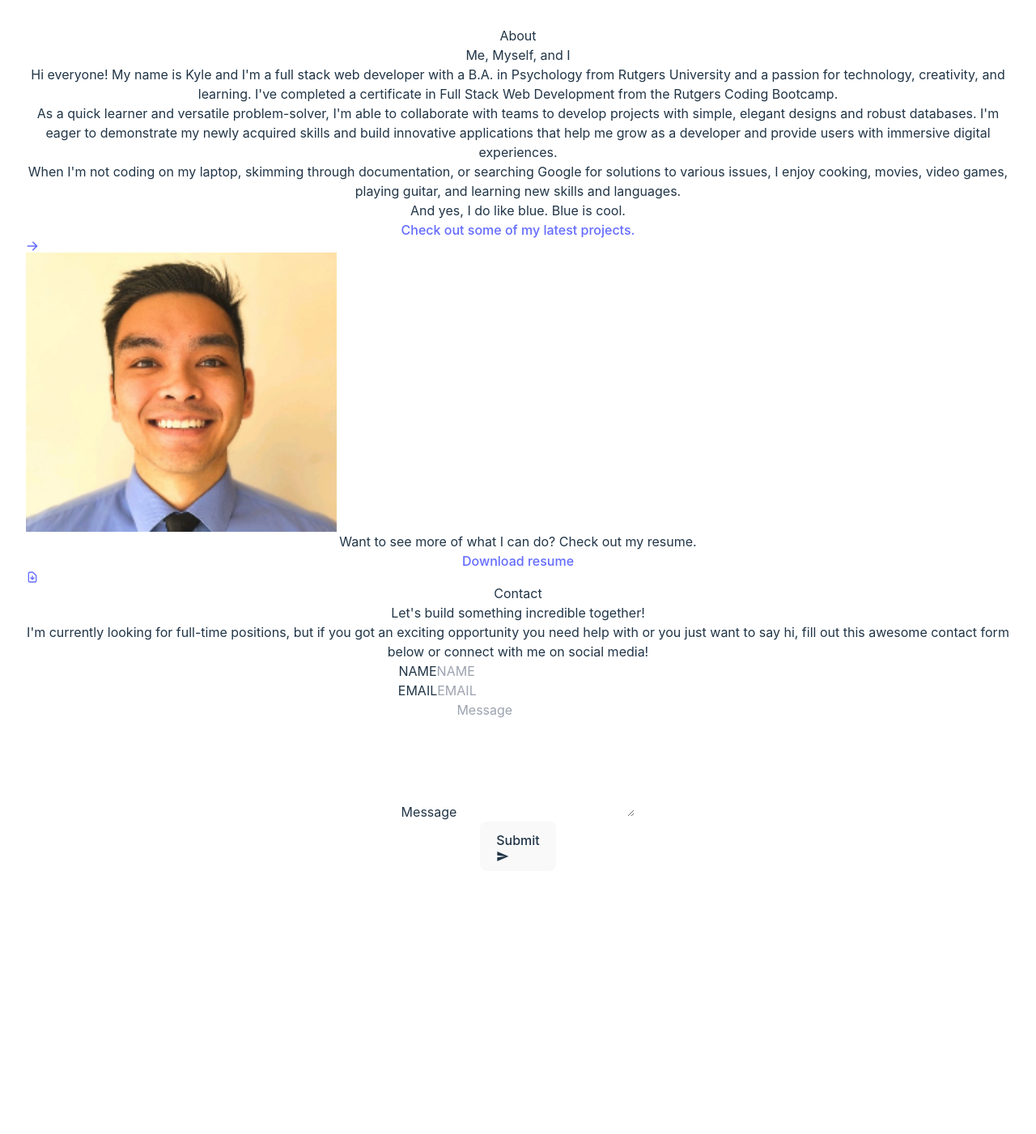
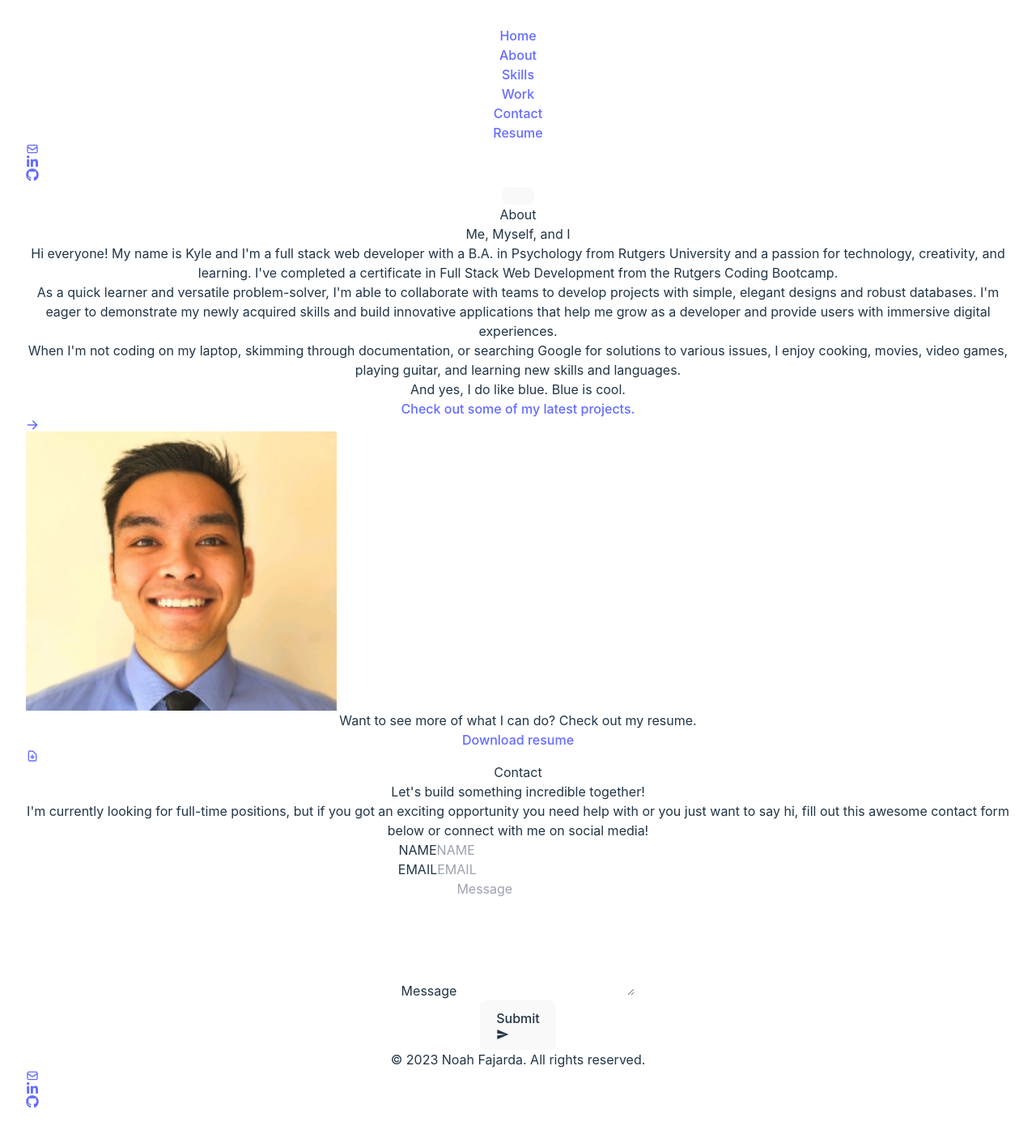
Before and after one commit to noahfajarda/updated-portfolio, a React (Vite) app: page / in a window 1280 px wide. Shown: the whole page at 81% size. Before the commit the page ends 1108 px from the top, so only its background shows below. Built offline with nearby package versions, Linux system fonts and the light colour scheme.

Commit message:
added header and footer

```diff
--- a/src/App.jsx
+++ b/src/App.jsx
@@ -5,6 +5,8 @@ import BackgroundCircles from "./components/BackgroundCircles";
 import CallToAction from "./components/CallToAction";
 import { HiOutlineDocumentDownload } from "react-icons/hi";
 import Contact from "./components/Contact";
+import Footer from "./components/Footer";
+import Header from "./components/Header";
 
 const containerVariants = {
   hidden: {
@@ -33,10 +35,12 @@ const resumeCTA = {
 function App() {
   return (
     <>
+      <Header />
       <BackgroundCircles />
       <About />
       <CallToAction {...resumeCTA} />
       <Contact />
+      <Footer />
     </>
   );
 }
--- /dev/null
+++ b/src/components/Footer.jsx
@@ -0,0 +1,53 @@
+import { FaGithub, FaLinkedinIn } from "react-icons/fa";
+import { HiOutlineMail } from "react-icons/hi";
+
+export default function Footer() {
+  const year = new Date().getFullYear();
+  const devName = "Noah Fajarda";
+
+  // Social URL Links
+  const socialLinks = [
+    {
+      name: "email",
+      icon: <HiOutlineMail />,
+      url: "mailto:noahfajarda1@gmail.com",
+    },
+    {
+      name: "linkedin",
+      icon: <FaLinkedinIn />,
+      url: "https://www.linkedin.com/in/noah-fajarda/",
+    },
+    {
+      name: "github",
+      icon: <FaGithub />,
+      url: "https://github.com/kt946",
+    },
+  ];
+
+  return (
+    <footer id="footer" className="px-4">
+      <div className="relative max-w-7xl mx-auto py-10 border-t border-slate-300/20 flex flex-col-reverse sm:flex-row justify-between items-center text-lg text-center">
+        {/* Copyright */}
+        <p>
+          &copy; {year} {devName}. All rights reserved.
+        </p>
+        {/* Socials */}
+        <ul className="flex items-center gap-6 mb-6 sm:mb-0">
+          {/* Social Links */}
+          {socialLinks.map((socialLink) => (
+            <li key={socialLink.name} className="flex">
+              <a
+                href={socialLink.url}
+                className="custom-social-btn"
+                target="_blank"
+                rel="noreferrer"
+              >
+                {socialLink.icon}
+              </a>
+            </li>
+          ))}
+        </ul>
+      </div>
+    </footer>
+  );
+}
--- /dev/null
+++ b/src/components/Header.jsx
@@ -0,0 +1,168 @@
+import React, { useState } from "react";
+// nav link icons
+import { FaList } from "react-icons/fa";
+import { HiOutlineHome } from "react-icons/hi";
+import { HiUserCircle, HiOutlineFolder } from "react-icons/hi2";
+import { BsFillPersonLinesFill } from "react-icons/bs";
+import { HiOutlineMail } from "react-icons/hi";
+import { FaGithub, FaLinkedinIn } from "react-icons/fa";
+
+import { motion } from "framer-motion";
+
+export default function Header() {
+  const [navMenu, setNavMenu] = useState(false);
+
+  const LogoImage = "logo.svg";
+
+  // Social URL Links
+  const socialLinks = [
+    {
+      name: "email",
+      icon: <HiOutlineMail />,
+      url: "mailto:ktang1151@gmail.com",
+    },
+    {
+      name: "linkedin",
+      icon: <FaLinkedinIn />,
+      url: "https://www.linkedin.com/in/kyle-tang-",
+    },
+    {
+      name: "github",
+      icon: <FaGithub />,
+      url: "https://github.com/kt946",
+    },
+  ];
+
+  const resumeLink =
+    "https://drive.google.com/file/d/1aUiFaAlnXzcr3Nrz8uu4RTZr9klqImxv/view?usp=sharing";
+
+  const navLinks = [
+    {
+      name: "Home",
+      icon: <HiOutlineHome />,
+      url: "#home",
+    },
+    {
+      name: "About",
+      icon: <HiUserCircle />,
+      url: "#about",
+    },
+    {
+      name: "Skills",
+      icon: <FaList />,
+      url: "#skills",
+    },
+    {
+      name: "Work",
+      icon: <HiOutlineFolder />,
+      url: "#work",
+    },
+    {
+      name: "Contact",
+      icon: <BsFillPersonLinesFill />,
+      url: "#contact",
+    },
+  ];
+
+  return (
+    <motion.header
+      initial={{
+        y: -60,
+        opacity: 0,
+      }}
+      animate={{
+        y: 0,
+        opacity: 1,
+      }}
+      transition={{ type: "tween", ease: "easeOut", duration: 0.8 }}
+      className="bg-black/80 sticky top-0 z-20 w-full min-h-[61px] py-3 md:py-4 px-4 text-base border-b border-gray-300/20 backdrop-blur"
+    >
+      {/* Navbar */}
+      <nav className="max-w-7xl mx-auto flex justify-between items-center">
+        {/* Logo */}
+        <a
+          href="/"
+          aria-label="home"
+          className="py-1 md:p-0 hover:opacity-70 custom-transition"
+          onClick={() => window.location.replace("/")}
+        >
+          <img
+            src={`/${LogoImage}`}
+            alt="Portfolio Logo"
+            width={0}
+            height={0}
+            className="w-auto max-w-xs h-7"
+          />
+        </a>
+        <ul className="hidden md:flex flex-row items-center gap-6 tracking-wider font-semibold">
+          {/* Navigation Links */}
+          {navLinks.map((navLink) => (
+            <li key={navLink.name}>
+              <a
+                href={navLink.url}
+                className="hover:text-primary custom-transition"
+              >
+                {navLink.name}
+              </a>
+            </li>
+          ))}
+
+          {/* Resume Link */}
+          <li>
+            <a
+              href={resumeLink}
+              target="_blank"
+              rel="noreferrer"
+              className="py-2 px-4 rounded-full btn-secondary-style"
+            >
+              Resume
+            </a>
+            {/* Social Links */}
+            {socialLinks.map((socialLink) => (
+              <li key={socialLink.name}>
+                <a
+                  href={socialLink.url}
+                  className="text-2xl text-gray-400 hover:text-primary custom-transition"
+                >
+                  {socialLink.icon}
+                </a>
+              </li>
+            ))}
+          </li>
+        </ul>
+
+        {/* Mobile Menu Button */}
+        <button
+          type="button"
+          className={`hamburger hamburger--spin pt-2 z-30 md:hidden ${
+            navMenu && "is-active"
+          }`}
+          onClick={() => setNavMenu(!navMenu)}
+        >
+          <span className="hamburger-box ">
+            <span className="hamburger-inner"></span>
+          </span>
+        </button>
+
+        {/* Mobile Menu */}
+        <div className={`fixed md:hidden ${navMenu ? "inset-0" : ""}`}>
+          {/* Overlay */}
+          <div
+            className={`${
+              navMenu
+                ? "w-full h-screen bg-black/70 backdrop-blur-sm custom-transition"
+                : ""
+            }`}
+            onClick={() => setNavMenu(!navMenu)}
+          />
+          {/* Menu */}
+          {/* <MobileMenu
+            navMenu={navMenu}
+            setNavMenu={setNavMenu}
+            navLinks={navLinks}
+          /> */}
+        </div>
+      </nav>
+    </motion.header>
+  );
+}
```
Also changed, not shown: public/logo.svg (added).
